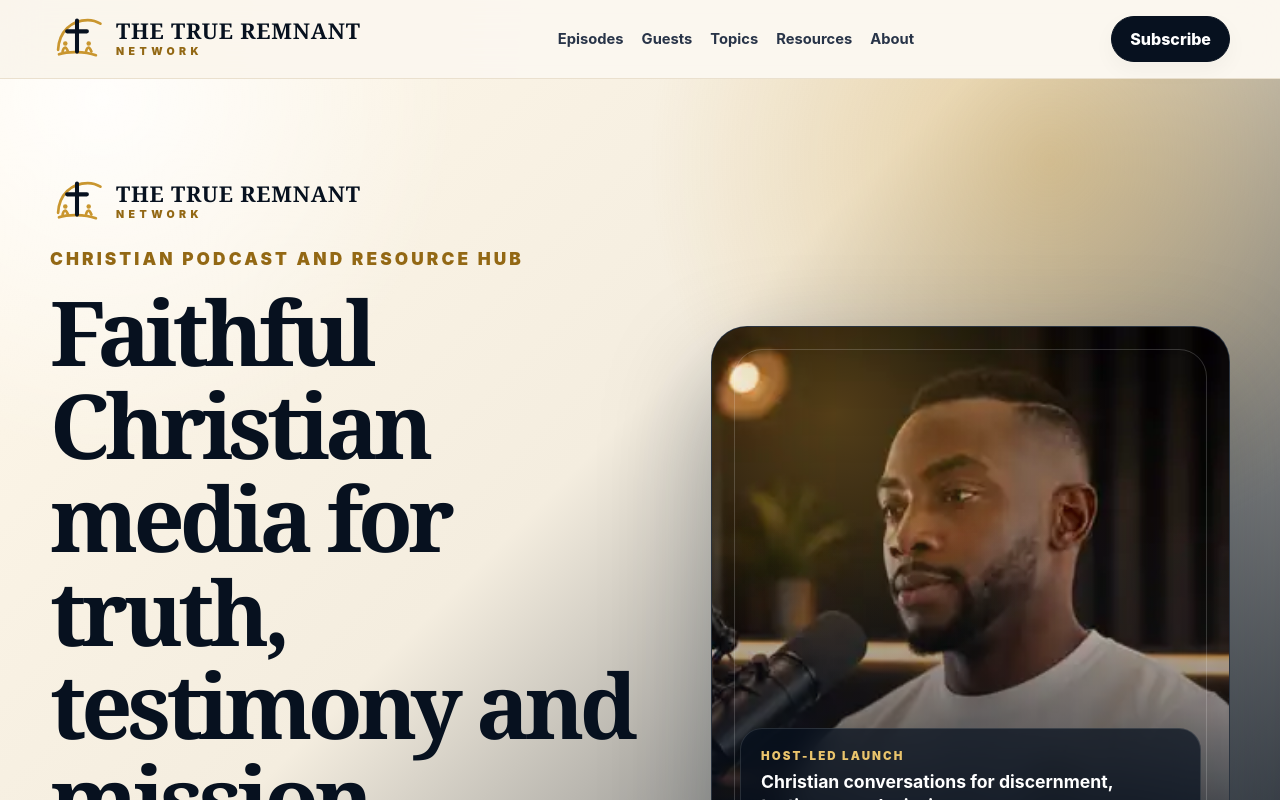
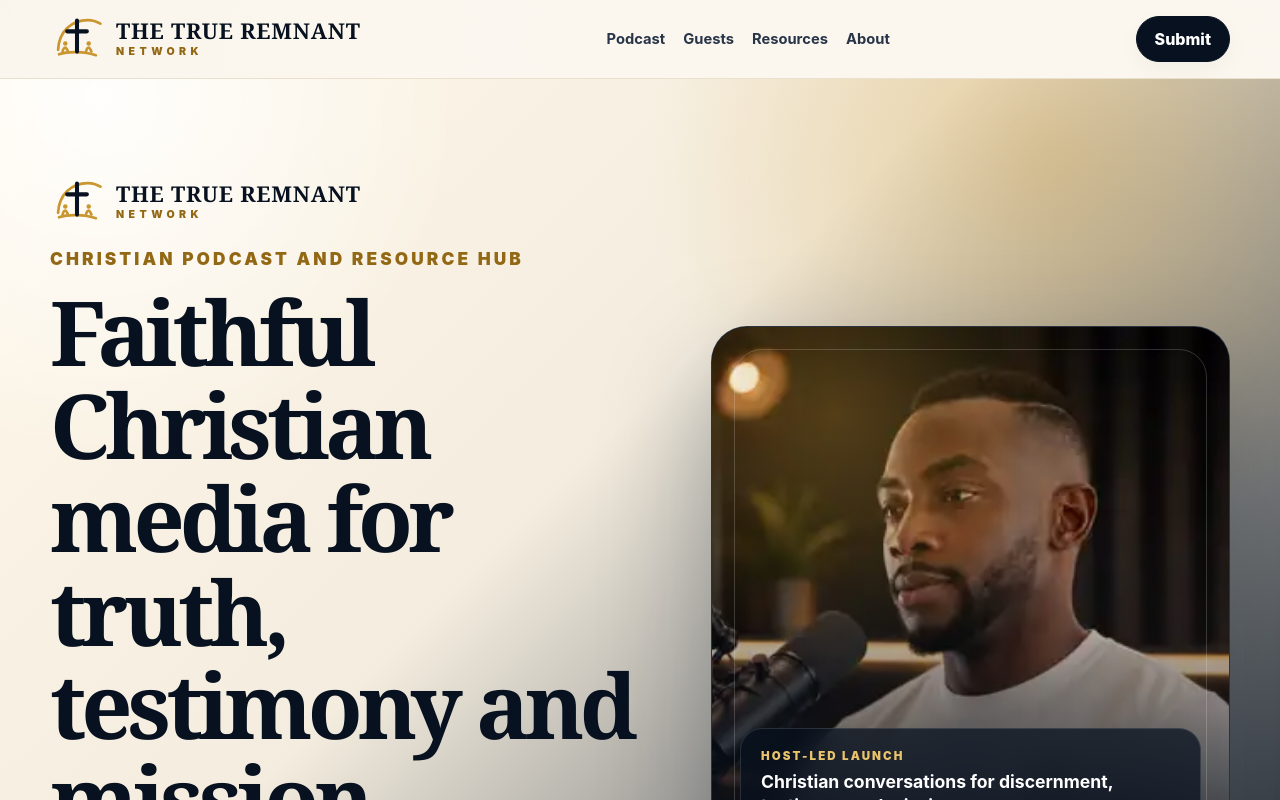
Before and after one commit to dakande85-bit/the-true-remnant-network, a Next.js app: page / in a window 1280 px wide. Shown: the top 800 px of the page. Built offline with nearby package versions, Linux system fonts and the light colour scheme.

Commit message:
Refine navigation

```diff
--- a/src/components/Navbar.tsx
+++ b/src/components/Navbar.tsx
@@ -1,18 +1,17 @@
 import { BrandLogo } from "./BrandLogo";
 
 const links = [
-  ["Episodes", "/podcast"],
-  ["Guests", "/submit"],
-  ["Topics", "/resources"],
+  ["Podcast", "/podcast"],
+  ["Guests", "/guests"],
   ["Resources", "/resources"],
-  ["About", "/about"],
+  ["About", "/about"]
 ];
 
 export function Navbar() {
   return (
     <header className="nav">
       <div className="container nav-inner">
-        <a href="/" className="logo" aria-label="The True Remnant homepage">
+        <a href="/" className="logo" aria-label="Home">
           <BrandLogo />
         </a>
         <nav className="nav-links" aria-label="Main navigation">
@@ -20,7 +19,7 @@ export function Navbar() {
             <a key={`${label}-${href}`} href={href}>{label}</a>
           ))}
         </nav>
-        <a className="btn btn-dark nav-cta" href="/#subscribe">Subscribe</a>
+        <a className="btn btn-dark nav-cta" href="/submit">Submit</a>
       </div>
     </header>
   );
```
